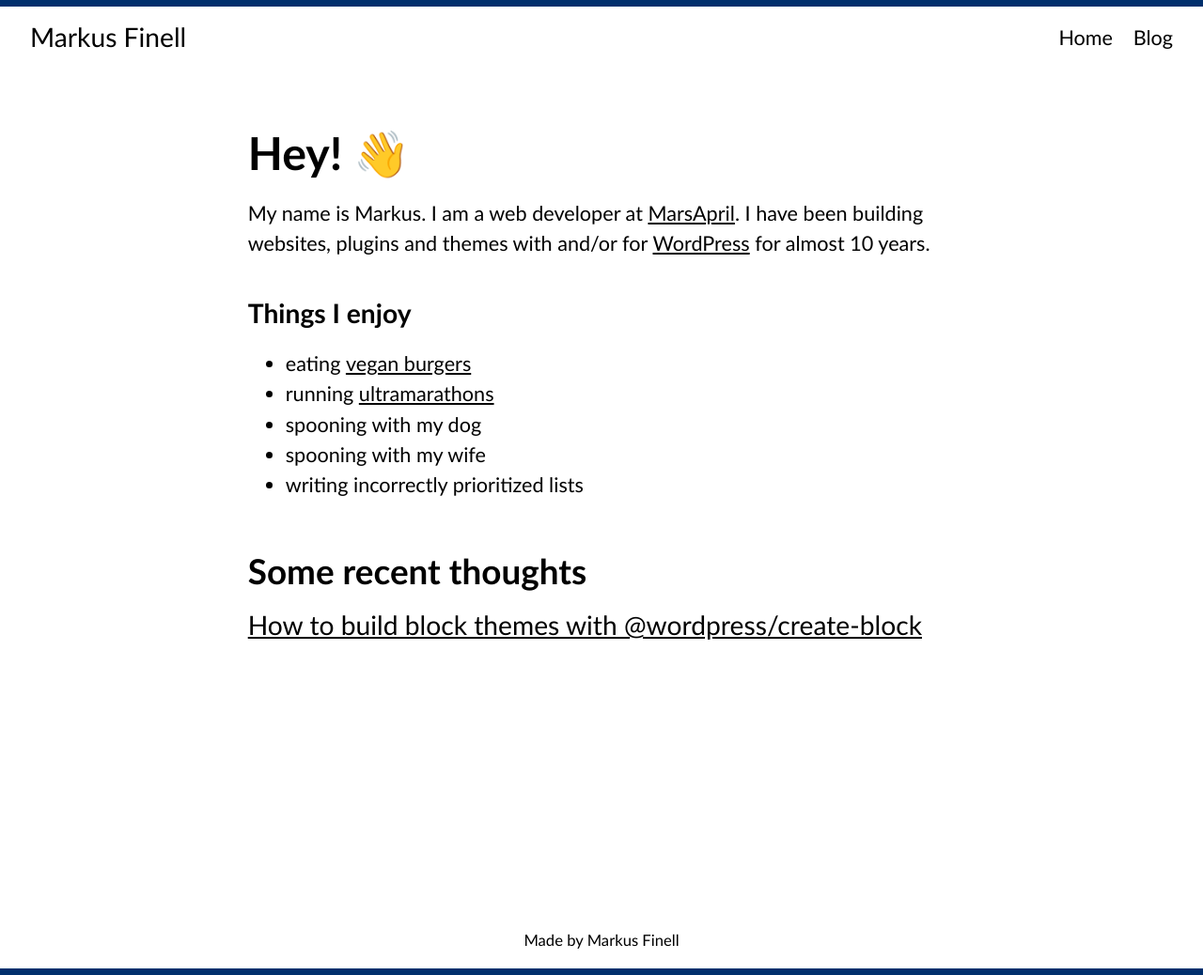
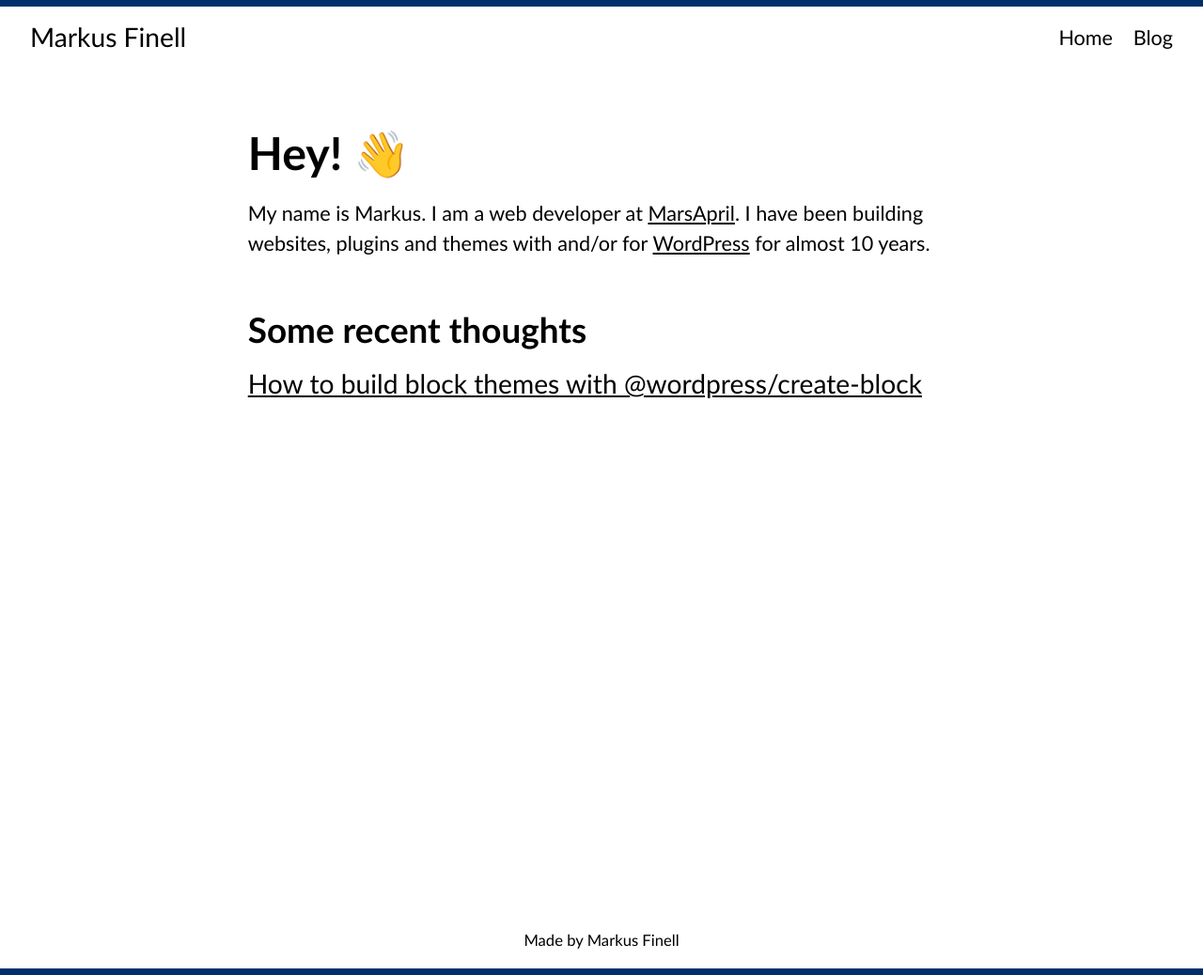
Before and after one commit to markusfinell/markusfinell.github.io, a Jekyll site: the page built from index.md, in a window 1280 px wide. Shown: the whole page at 94% size. Built offline with Jekyll 4.4.1, drawn with Linux system fonts in a browser that asks for light colours.

Commit message:
Edit home page

```diff
--- a/_config.yml
+++ b/_config.yml
@@ -19,6 +19,7 @@
 # in the templates via {{ site.myvariable }}.
 
 title: Markus Finell
+tagline: Web developer
 email: finell.markus@gmail.com
 description: >- # this means to ignore newlines until "baseurl:"
   Hi! My name is Markus. I have been building websites, plugins and themes with and/or for WordPress for almost 10 years.
@@ -37,6 +38,7 @@
   layout:
     - container
     - flex
+    - grid
   utilities:
     - aspect-ratio
     - font-size
--- a/_includes/blog.html
+++ b/_includes/blog.html
@@ -1,7 +1,10 @@
-<div class="blog">
+<div class="blog grid gap--lg">
 {% for post in site.posts %}
 	<div class="blog__post">
 		<h3 class="blog__post-title"><a href="{{ post.url }}">{{ post.title }}</a></h3>
+		{% if include.description != false %}
+			<p class="blog__post-excerpt fs--sm">{{ post.excerpt | strip_html }}</p>
+		{% endif %}
 	</div>
 {% endfor %}
 </div>
--- a/_includes/head.html
+++ b/_includes/head.html
@@ -21,5 +21,5 @@
 
 	{% include favicon.html %}
 
-	<title>{{ site.title }}</title>
+	<title>{% if page.title %}{{ page.title }} - {% endif %}{{ site.title }}{% unless page.title %} - {{ site.tagline }}{% endunless %}</title>
 </head>
--- /dev/null
+++ b/assets/css/2-layout/grid.css
@@ -0,0 +1,3 @@
+.grid {
+	display: grid;
+}
--- a/assets/css/4-blocks/blog.css
+++ b/assets/css/4-blocks/blog.css
@@ -1,7 +1,5 @@
 .blog {
 	margin-block-start: var(--size--md);
-	display: grid;
-	gap: var(--size--lg);
 }
 
 .blog__post-title {
--- a/index.md
+++ b/index.md
@@ -9,14 +9,6 @@
 
 My name is Markus. I am a web developer at <a href="https://marsapril.se" target="_blank">MarsApril</a>. I have been building websites, plugins and themes with and/or for <a href="https://wordpress.org" target="_blank">WordPress</a> for almost 10 years.
 
-### Things I enjoy
-
-- eating <a href="https://www.instagram.com/bastardburgers/" target="_blank">vegan burgers</a>
-- running <a href="https://strava.com/athletes/markusfinell" target="_blank">ultramarathons</a>
-- spooning with my dog
-- spooning with my wife
-- writing incorrectly prioritized lists
-
 ## Some recent thoughts
 
-{% include blog.html %}
+{% include blog.html description=false %}
```
Also changed, not shown: blog.md (+2 -0 lines).
